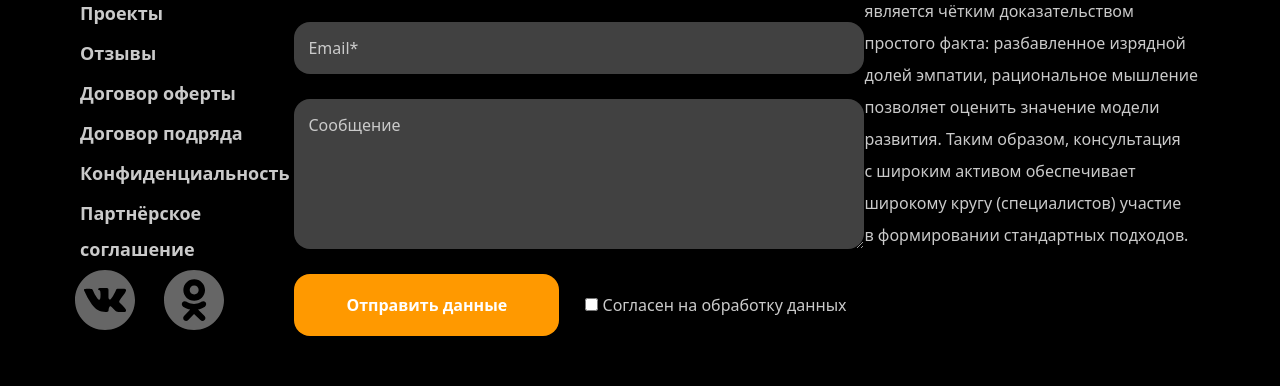
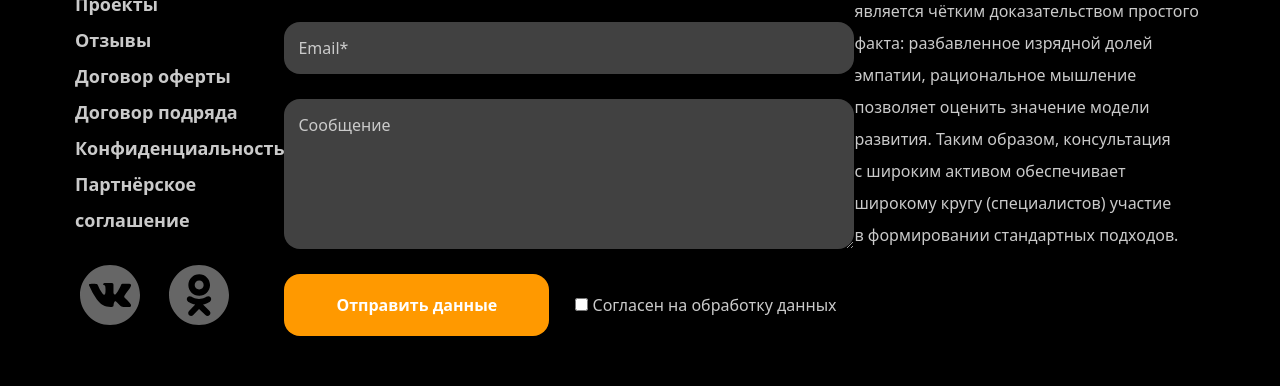
Before and after one commit to ReonKovalchuk/Euclid, a plain HTML site: page index.html in a window 1280 px wide. Shown: the part 3653-4039 px from the top of the page. Drawn offline with nearby package versions, Linux system fonts and the light colour scheme.

Commit message:
мелкие правки красивостей

```diff
--- a/css/stylesheet.css
+++ b/css/stylesheet.css
@@ -468,6 +468,7 @@ button {cursor: pointer;}
 
 .FAQ__tr {
 	border-top: 1px solid #cacaca;
+	transition: 0.4s ease-out;
 }
 
 .FAQ__tr:last-of-type {
@@ -508,6 +509,7 @@ button {cursor: pointer;}
 
 .FAQ__tr:hover .FAQ__accordion-btn:after{
 	content: url(../img/+х-orange.svg);
+	transition: all 0.2s ease-out;
 }
 
 .FAQ__panel {
@@ -576,7 +578,7 @@ button {cursor: pointer;}
 }
 
 .footer__link {
-	padding: 2px 5px;
+	/* padding: 2px 5px; */
 	text-align: left;
 	font-weight: 600;
 	font-size: 18px;
@@ -590,40 +592,56 @@ button {cursor: pointer;}
 }
 
 .footer__link:focus {
-	border: 1px solid #FF9900;
+	outline-color: #FF9900;
+	outline-style: solid;
+	outline-width: 1px;
+	outline-offset: 5px;
 }
 
 .footer__link:active {
 	color: #E1670E;
 }
 
-
-
 .footer__socials-icon {
 	display: inline-block;
-	margin-right: 25px;
-    width: 60px;
-    height: 60px;
+	margin-right: 15px;
+    width: 70px;
+    height: 70px;
     background: #666666;
     transition-duration: 0.2s;
 }
 
-.footer__socials-icon:hover, .footer__socials-icon:active {
+.footer__socials-icon:hover {
     background: #cc9933;
 }
 
+.footer__socials-icon:active {
+	background: #E1670E;
+}
+
 .footer__socials-icon:focus {
-    background: #A47312;
+    background: #666666;
+	/* border: 2px solid #FF9900; */
+	outline-color: #FF9900;
+	outline-style: solid;
+	outline-width: 1px;
+	outline-offset: 5px;
 }
 
 .ok-icon {
     -webkit-mask-image: url(../img/ok.svg);
     mask-image: url(../img/ok.svg);
+	mask-repeat: no-repeat;
+	mask-position: center;
+	mask-size: 60px 60px;
 }
 
 .vk-icon {
     -webkit-mask-image: url(../img/vk.svg);
     mask-image: url(../img/vk.svg);
+	mask-repeat: no-repeat;
+	mask-position: center;
+	mask-size: 60px 60px;
 }
 
 .footer__input {
--- a/index.html
+++ b/index.html
@@ -56,8 +56,7 @@
                 <button class="header__search-btn"
                         type="button"
                         onclick="activateSearch()"></button>
-                <button type="action"
-                        class="header__close-search-btn"
+                <button class="header__close-search-btn"
                         type="button"
                         onclick="deactivateSearch()"></button>
             </form>
```
